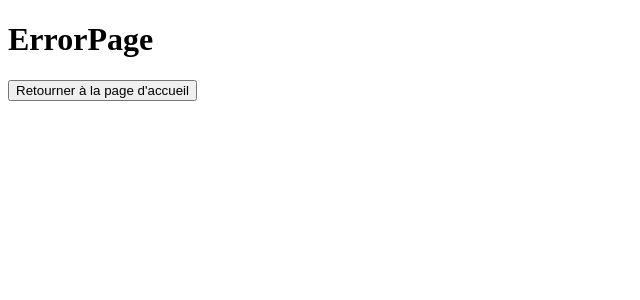
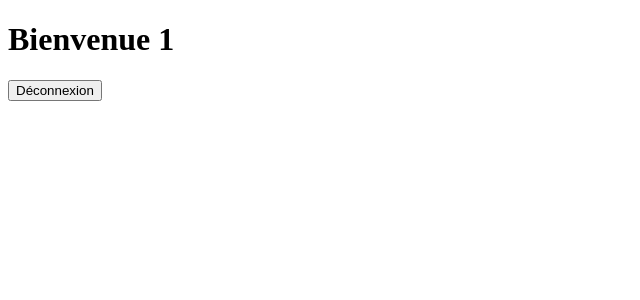
Before and after one commit to Rmejaat/crazee-burger, a React (Vite) app: page /order/1 in a window 1280 px wide. Shown: the top 300 px of the page, without its empty margins (0-640 px from the left). Built offline with nearby package versions, Linux system fonts and the light colour scheme.

Commit message:
♻️ F02: Login > refacto du code

```diff
--- a/src/App.jsx
+++ b/src/App.jsx
@@ -6,13 +6,11 @@ import { useState } from "react"
 
 function App() {
 
-  const [name, setName] = useState("")
-
   return (
     <>
     <Routes>
-      <Route path="/" element={<LoginPage name={name} setName={setName} />} />
-      <Route path="/order" element={<OrderPage name={name} setName={setName} />} />
+      <Route path="/" element={<LoginPage/>} />
+      <Route path="/order/:username" element={<OrderPage/>} />
       <Route path="*" element={<ErrorPage />} />
     </Routes>
     </>
--- a/src/components/pages/OrderPage.jsx
+++ b/src/components/pages/OrderPage.jsx
@@ -1,10 +1,13 @@
-import { Link } from "react-router";
+import { Link, useParams } from "react-router";
 
-export default function OrderPage({name, setName}) {
+export default function OrderPage() {
+
+    const {username} = useParams();
+
     return (
         <div>
-            <h1>Bienvenue {name}</h1>
-            <Link to="/" onClick={()=> setName("")}><button>Déconnexion</button></Link>
+            <h1>Bienvenue {username}</h1>
+            <Link to="/"><button>Déconnexion</button></Link>
         </div>
     )
 }
--- a/src/components/pages/login/LoginForm.jsx
+++ b/src/components/pages/login/LoginForm.jsx
@@ -1,13 +1,14 @@
+import { useState } from "react";
 import {useNavigate } from "react-router"
 
-export default function LoginForm({name, setName}) {
+export default function LoginForm() {
 
-
-    let navigate = useNavigate();
+    const [name, setName] = useState("")
+    const navigate = useNavigate();
 
     const handleSubmit = (e) => {
         e.preventDefault()
-        navigate("/order")
+        navigate(`order/${name}`)
     }
     return (
         <>
--- a/src/components/pages/login/LoginPage.jsx
+++ b/src/components/pages/login/LoginPage.jsx
@@ -1,10 +1,10 @@
 import LoginForm from "./LoginForm"
 
-export default function LoginPage({name, setName}) {
+export default function LoginPage() {
 
   return (
     <div>
-      <LoginForm name={name} setName={setName} />
+      <LoginForm/>
     </div>
   )
 }
```
